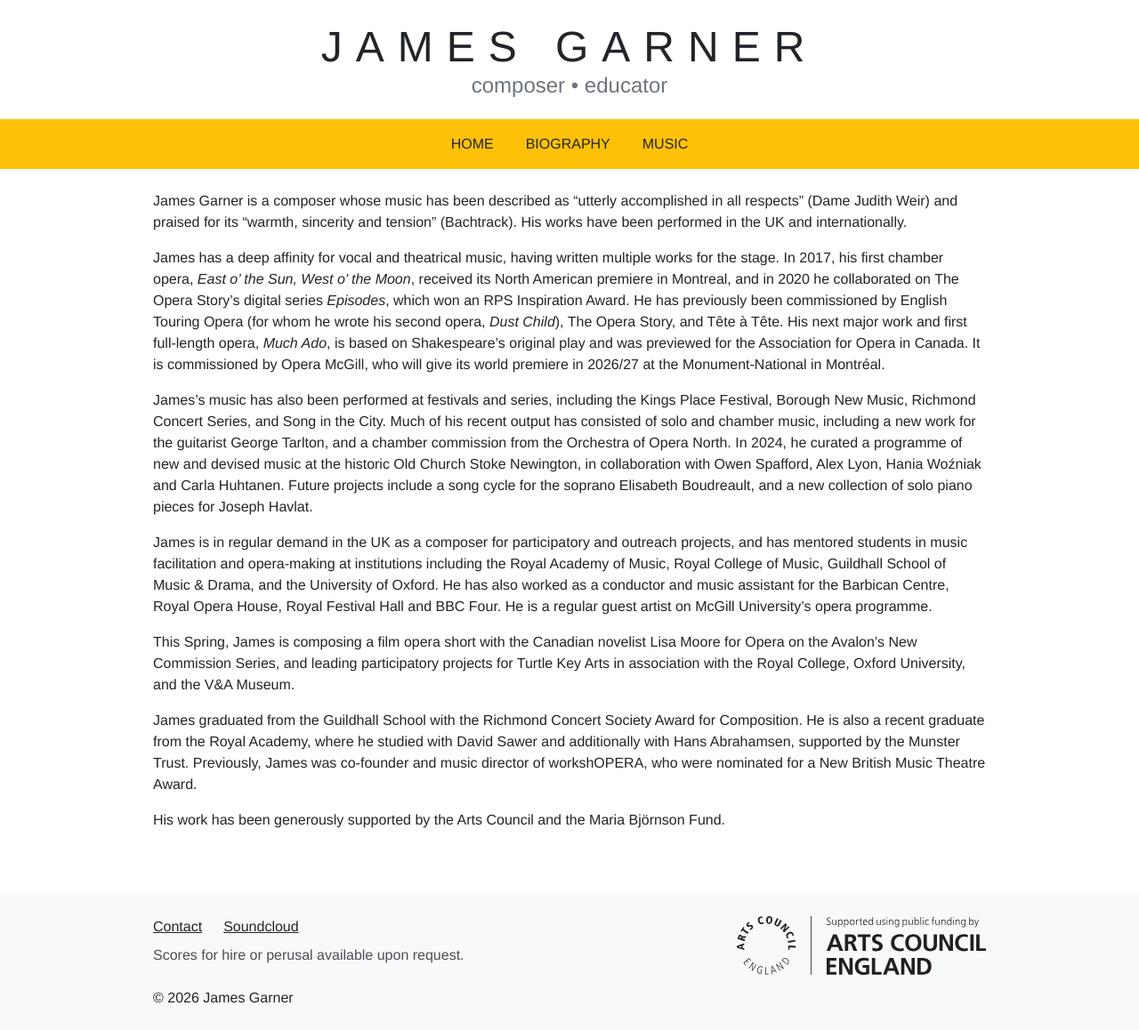
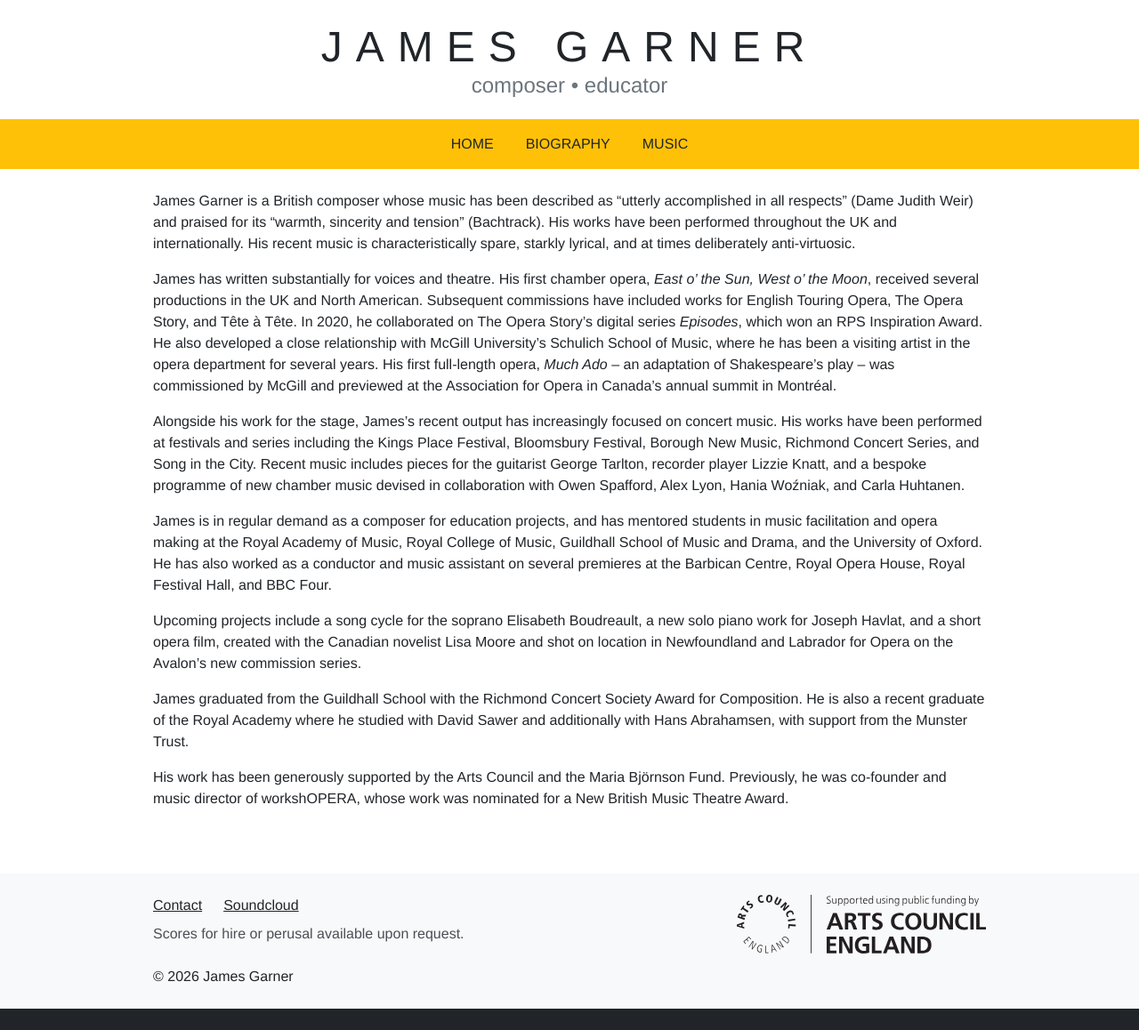
Before and after one commit to jamesgarnercomposer/jamesgarnercomposer.co.uk, a Jekyll site: the page built from biography.md, in a window 1280 px wide. Shown: the whole page at 89% size. Built offline with Jekyll 4.4.1, drawn with Linux system fonts in a browser that asks for light colours; after the commit the page ends 1134 px from its top, so only the background shows below that.

Commit message:
Update biography.md

```diff
--- a/biography.md
+++ b/biography.md
@@ -2,17 +2,17 @@
 title: Biography - James Garner
 ---
 
-James Garner is a composer whose music has been described as “utterly accomplished in all respects” (Dame Judith Weir) and praised for its “warmth, sincerity and tension” (Bachtrack). His works have been performed in the UK and internationally.
+James Garner is a British composer whose music has been described as “utterly accomplished in all respects” (Dame Judith Weir) and praised for its “warmth, sincerity and tension” (Bachtrack). His works have been performed throughout the UK and internationally. His recent music is characteristically spare, starkly lyrical, and at times deliberately anti-virtuosic.
 
-James has a deep affinity for vocal and theatrical music, having written multiple works for the stage. In 2017, his first chamber opera, _East o' the Sun, West o' the Moon_, received its North American premiere in Montreal, and in 2020 he collaborated on The Opera Story’s digital series _Episodes_, which won an RPS Inspiration Award. He has previously been commissioned by English Touring Opera (for whom he wrote his second opera, _Dust Child_), The Opera Story, and Tête à Tête. His next major work and first full-length opera, _Much Ado_, is based on Shakespeare’s original play and was previewed for the Association for Opera in Canada. It is commissioned by Opera McGill, who will give its world premiere in 2026/27 at the Monument-National in Montréal.
+James has written substantially for voices and theatre. His first chamber opera, _East o’ the Sun, West o’ the Moon_, received several productions in the UK and North American. Subsequent commissions have included works for English Touring Opera, The Opera Story, and Tête à Tête. In 2020, he collaborated on The Opera Story’s digital series _Episodes_, which won an RPS Inspiration Award. He also developed a close relationship with McGill University's Schulich School of Music, where he has been a visiting artist in the opera department for several years. His first full-length opera, _Much Ado_ – an adaptation of Shakespeare’s play – was commissioned by McGill and previewed at the Association for Opera in Canada’s annual summit in Montréal.
 
-James’s music has also been performed at festivals and series, including the Kings Place Festival, Borough New Music, Richmond Concert Series, and Song in the City. Much of his recent output has consisted of solo and chamber music, including a new work for the guitarist George Tarlton, and a chamber commission from the Orchestra of Opera North. In 2024, he curated a programme of new and devised music at the historic Old Church Stoke Newington, in collaboration with Owen Spafford, Alex Lyon, Hania Woźniak and Carla Huhtanen. Future projects include a song cycle for the soprano Elisabeth Boudreault, and a new collection of solo piano pieces for Joseph Havlat.
+Alongside his work for the stage, James’s recent output has increasingly focused on concert music. His works have been performed at festivals and series including the Kings Place Festival, Bloomsbury Festival, Borough New Music, Richmond Concert Series, and Song in the City. Recent music includes pieces for the guitarist George Tarlton, recorder player Lizzie Knatt, and a bespoke programme of new chamber music devised in collaboration with Owen Spafford, Alex Lyon, Hania Woźniak, and Carla Huhtanen.
 
-James is in regular demand in the UK as a composer for participatory and outreach projects, and has mentored students in music facilitation and opera-making at institutions including the Royal Academy of Music, Royal College of Music, Guildhall School of Music & Drama, and the University of Oxford. He has also worked as a conductor and music assistant for the Barbican Centre, Royal Opera House, Royal Festival Hall and BBC Four. He is a regular guest artist on McGill University’s opera programme.
+James is in regular demand as a composer for education projects, and has mentored students in music facilitation and opera making at the Royal Academy of Music, Royal College of Music, Guildhall School of Music and Drama, and the University of Oxford. He has also worked as a conductor and music assistant on several premieres at the Barbican Centre, Royal Opera House, Royal Festival Hall, and BBC Four.
 
-This Spring, James is composing a film opera short with the Canadian novelist Lisa Moore for Opera on the Avalon’s New Commission Series, and leading participatory projects for Turtle Key Arts in association with the Royal College, Oxford University, and the V&A Museum.
+Upcoming projects include a song cycle for the soprano Elisabeth Boudreault, a new solo piano work for Joseph Havlat, and a short opera film, created with the Canadian novelist Lisa Moore and shot on location in Newfoundland and Labrador for Opera on the Avalon’s new commission series.
 
-James graduated from the Guildhall School with the Richmond Concert Society Award for Composition. He is also a recent graduate from the Royal Academy, where he studied with David Sawer and additionally with Hans Abrahamsen, supported by the Munster Trust. Previously, James was co-founder and music director of workshOPERA, who were nominated for a New British Music Theatre Award.
+James graduated from the Guildhall School with the Richmond Concert Society Award for Composition. He is also a recent graduate of the Royal Academy where he studied with David Sawer and additionally with Hans Abrahamsen, with support from the Munster Trust.
 
-His work has been generously supported by the Arts Council and the Maria Björnson Fund.\
+His work has been generously supported by the Arts Council and the Maria Björnson Fund. Previously, he was co-founder and music director of workshOPERA, whose work was nominated for a New British Music Theatre Award.\
 <br>
```
